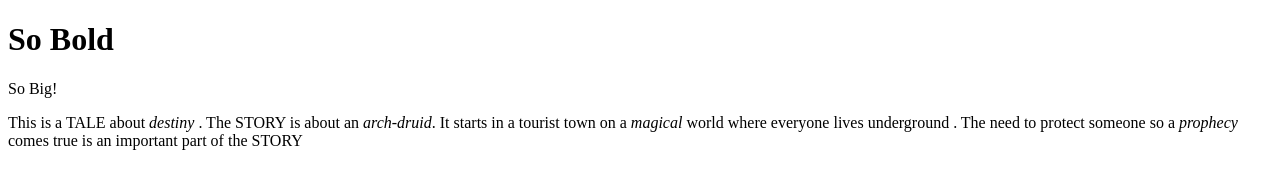
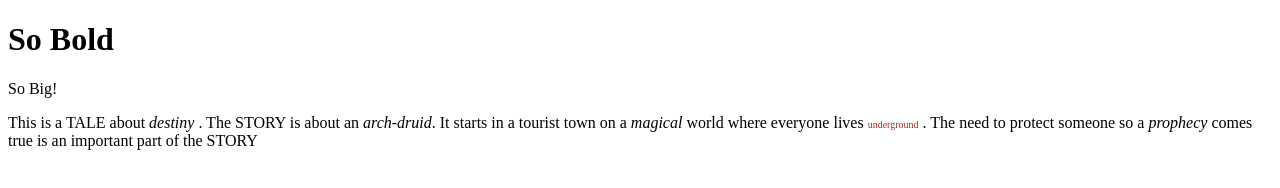
Before and after one commit to julian038/16.2.11_stylingClasses, a plain HTML site: page index.html in a window 1280 px wide. Drawn offline with Linux system fonts and the light colour scheme.

Commit message:
Added .under documentation to css stylesheet.

```diff
--- a/style.css
+++ b/style.css
@@ -13,3 +13,8 @@
 .allcaps {
     text-transform: uppercase;
 }
+
+.under {
+    font-size: 10px;
+    color: brown;
+}
```
